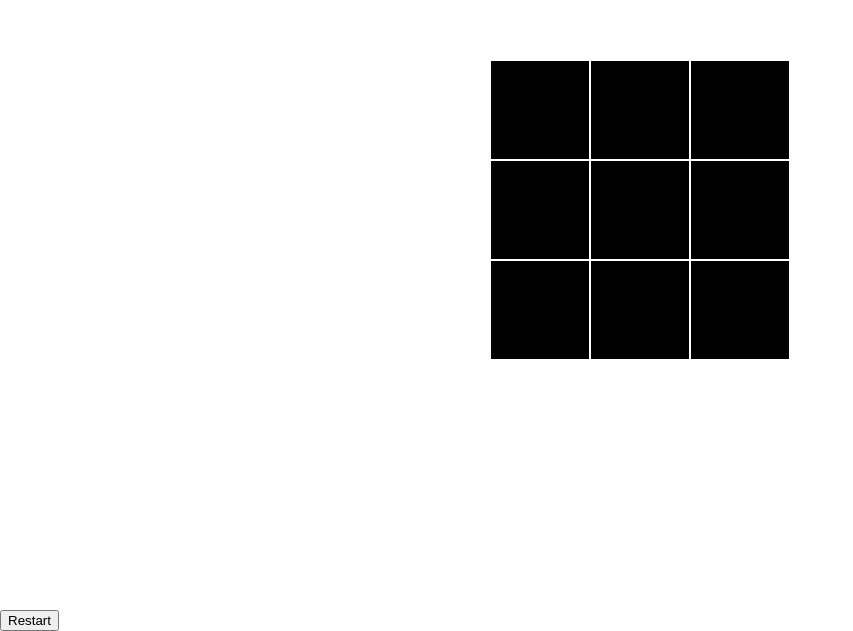
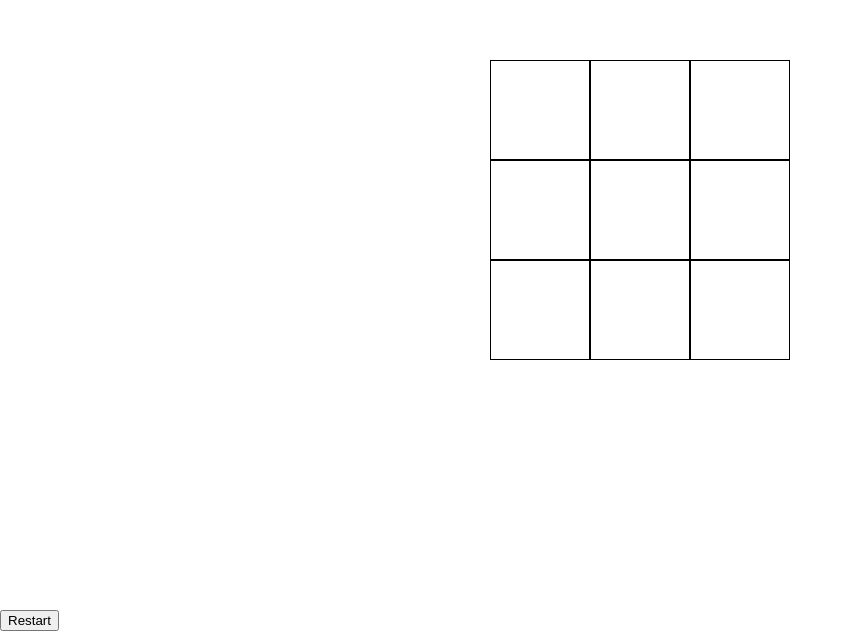
Before and after one commit to elsonwong/tic-tac-toe, a plain HTML site: page index.html in a window 1280 px wide. Shown: the part 190-821 px from the top of the page, without its empty margins (0-853 px from the left). Drawn offline with Linux system fonts and the light colour scheme.

Commit message:
black border

```diff
--- a/style.css
+++ b/style.css
@@ -27,6 +27,6 @@ body{
     height var (--cell-size);
     width:100px;
     height: 100px;
-    background-color:black;
-    border:1px solid white;
+
+    border:1px solid black;
 }
```
